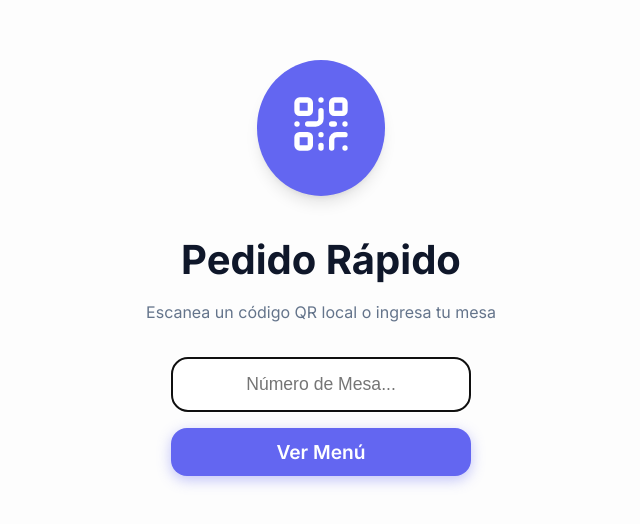
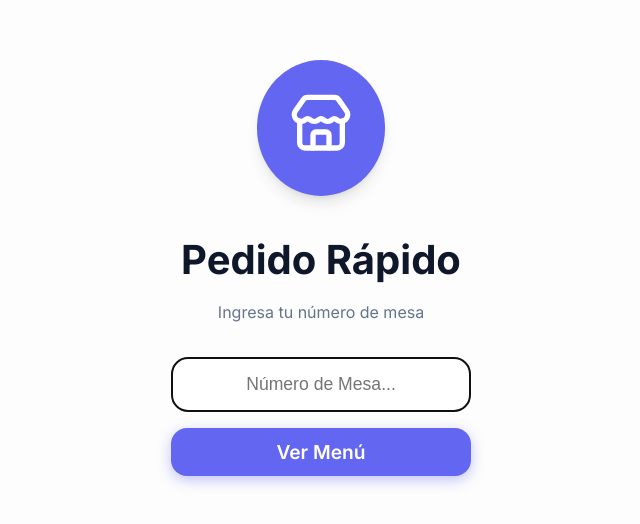
Before and after one commit to rodriperalta19-gif/pedido-rapido, a Next.js app: page / in a window 1280 px wide. Shown: the part 132-656 px from the top of the page, without its empty margins (319-959 px from the left). Built offline with nearby package versions, Linux system fonts and the light colour scheme; no server answers; the database is empty.

Commit message:
Remove all QR related text and icons favoring Store and tables

```diff
--- a/src/app/admin/tables/page.tsx
+++ b/src/app/admin/tables/page.tsx
@@ -285,7 +285,7 @@ function TableDashboardContent() {
                                                 className="btn"
                                                 style={{ flex: 1, padding: '0.5rem', background: 'var(--secondary)', fontSize: '0.8rem', color: 'var(--primary)' }}
                                             >
-                                                Menú/QR
+                                                Menú
                                             </a>
                                             <button
                                                 onClick={() => deleteTable(table.id)}
--- a/src/app/page.tsx
+++ b/src/app/page.tsx
@@ -3,7 +3,7 @@
 import { useEffect, useState } from 'react';
 import { useRouter, useSearchParams } from 'next/navigation';
 import { useOrder } from '@/context/OrderContext';
-import { QrCode } from 'lucide-react';
+import { Store } from 'lucide-react';
 import { supabase } from '@/lib/supabase';
 
 import { Suspense } from 'react';
@@ -73,7 +73,7 @@ function HomeContent() {
     return (
       <main className="container" style={{ minHeight: '100vh', display: 'flex', alignItems: 'center', justifyContent: 'center' }}>
         <div style={{ textAlign: 'center', animation: 'pulse 2s infinite' }}>
-          <QrCode size={48} style={{ color: 'var(--primary)', margin: '0 auto 1rem' }} />
+          <Store size={48} style={{ color: 'var(--primary)', margin: '0 auto 1rem' }} />
           <h2 style={{ fontSize: '1.25rem', fontWeight: 'bold' }}>Abriendo menú...</h2>
         </div>
       </main>
@@ -97,7 +97,7 @@ function HomeContent() {
         borderRadius: '50%',
         boxShadow: 'var(--shadow)'
       }}>
-        <QrCode size={64} />
+        <Store size={64} />
       </div>
 
       <div>
@@ -105,7 +105,7 @@ function HomeContent() {
           Pedido Rápido
         </h1>
         <p style={{ color: 'var(--muted-foreground)' }}>
-          {restaurantSlug ? 'Ingresa tu número de mesa' : 'Escanea un código QR local o ingresa tu mesa'}
+          Ingresa tu número de mesa
         </p>
       </div>
 
--- a/src/app/register/page.tsx
+++ b/src/app/register/page.tsx
@@ -126,7 +126,7 @@ function RegisterForm() {
                         <p style={{ fontSize: '0.9rem', opacity: 0.8 }}>Configura tu local y menú en menos de 5 minutos.</p>
                     </div>
                     <div>
-                        <h4 style={{ fontWeight: 'bold', marginBottom: '0.5rem' }}>🪑 Mesas QR</h4>
+                        <h4 style={{ fontWeight: 'bold', marginBottom: '0.5rem' }}>🪑 Mesas</h4>
                         <p style={{ fontSize: '0.9rem', opacity: 0.8 }}>Autogestión para clientes y paneles para mozos.</p>
                     </div>
                 </div>
```
